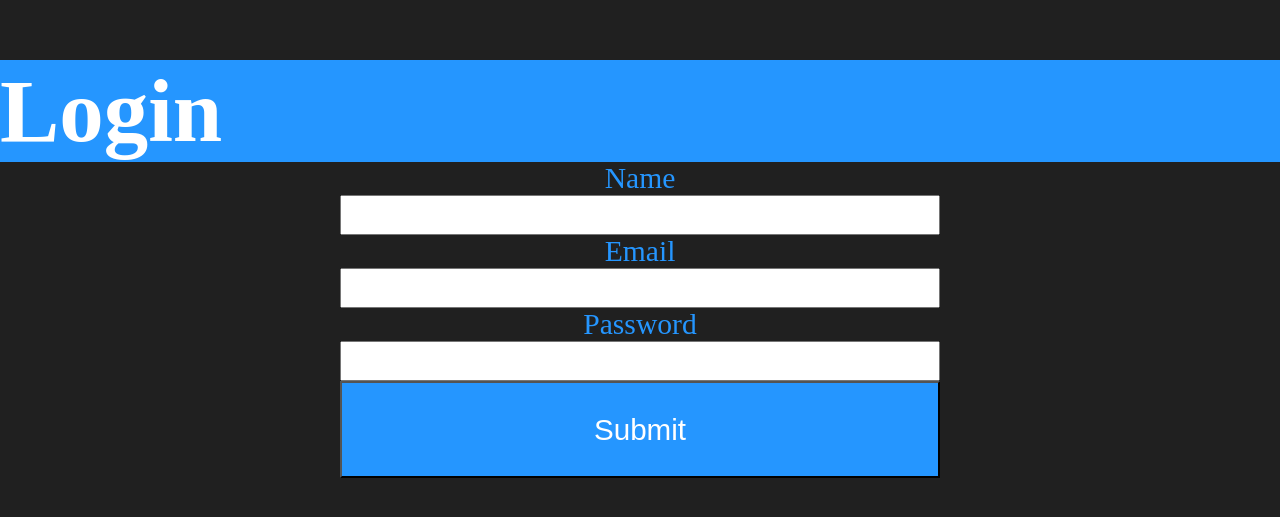
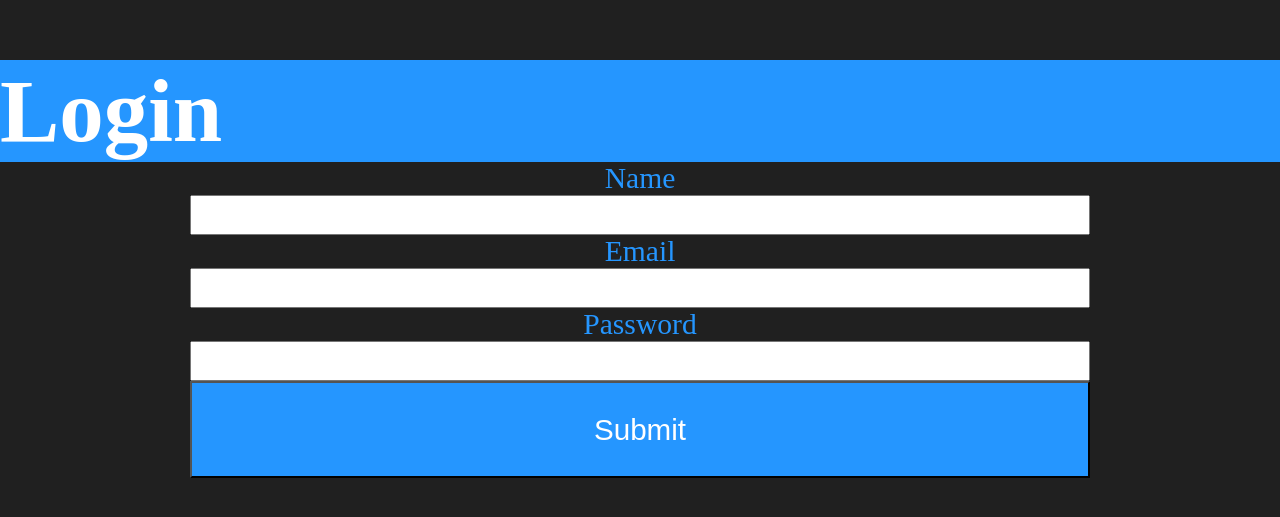
Before and after one commit to GABETROLL/react_sudoku, a React (Vite) app: page / in a window 1280 px wide. Shown: the part 131-648 px from the top of the page. Built offline with nearby package versions, Linux system fonts and the light colour scheme.

Commit message:
Centralize style

```diff
--- a/src/Login.tsx
+++ b/src/Login.tsx
@@ -72,7 +72,7 @@ export default function Login({failed, succeeded}: {failed: () => void, succeede
             <header>
                 <h1>Login</h1>
             </header>
-            <form>
+            <form className="menu">
                 <label htmlFor="name">Name</label>
                 <input id="name" type="name" value={loginState.name} onChange={() => onChange(setLoginState)} />
                 <label htmlFor="email">Email</label>
--- a/src/Menu.tsx
+++ b/src/Menu.tsx
@@ -80,12 +80,16 @@ export default function Menu() {
 
   if (gameInfo.gameStage === GameStages.notYetStarted) {
     return (
-      <div className="menu">
-        <h2>Difficulty</h2>
-        <button onClick={() => innerStartGame(Difficulty.easy)}>Easy</button>
-        <button onClick={() => innerStartGame(Difficulty.medium)}>Medium</button>
-        <button onClick={() => innerStartGame(Difficulty.hard)}>Hard</button>
-      </div>
+      <>
+        <header>
+          <h1>Difficulty</h1>
+        </header>
+        <div className="menu">
+          <button onClick={() => innerStartGame(Difficulty.easy)}>Easy</button>
+          <button onClick={() => innerStartGame(Difficulty.medium)}>Medium</button>
+          <button onClick={() => innerStartGame(Difficulty.hard)}>Hard</button>
+        </div>
+      </>
     );
   } else if (gameInfo.gameStage === GameStages.loading) {
     return (
--- a/src/index.css
+++ b/src/index.css
@@ -69,12 +69,12 @@ button {
   background-color: var(--primary-color);
 }
 
-form {
+.menu {
+  max-width: 900px;
+  margin: auto;
+
   display: flex;
   flex-direction: column;
-
-  max-width: 600px;
-  margin: auto;
 
   text-align: center;
 }
```
